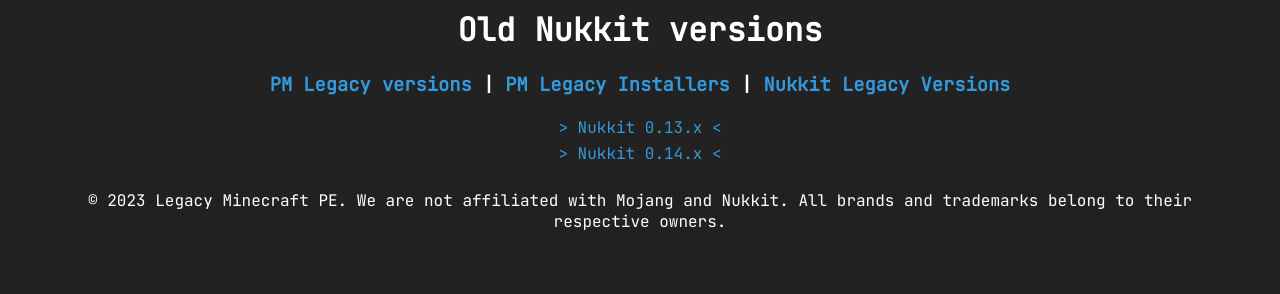
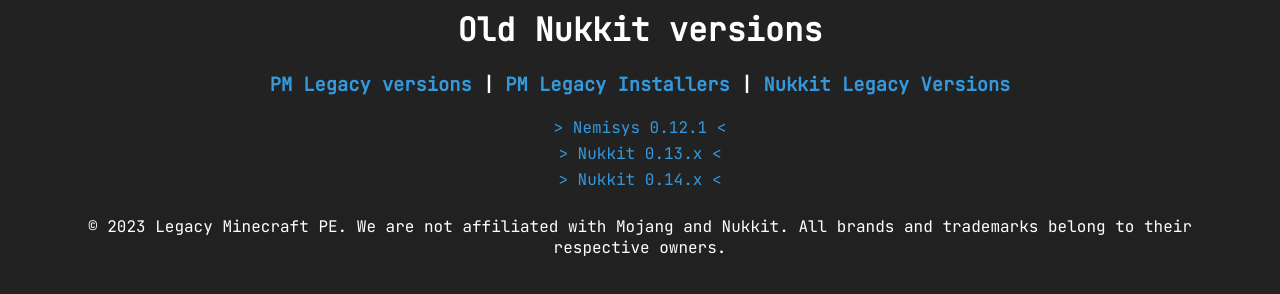
Before and after one commit to LegacyMinecraftPE/LegacyServerSoftware, a plain HTML site: page nukkit.html in a window 1280 px wide. Drawn offline with Linux system fonts and the light colour scheme.

Commit message:
Update nukkit.html

```diff
--- a/nukkit.html
+++ b/nukkit.html
@@ -8,6 +8,7 @@
     <h1>Old Nukkit versions</h1>
     <h3><a href="index.html">PM Legacy versions</a> | <a href="installers.html">PM Legacy Installers</a> | <a href="nukkit.html">Nukkit Legacy Versions</a></h3>
     <div class="versions">
+    <p><a href="assets/versions/nukkit/Nemisys0.12.zip">> Nemisys 0.12.1 <</a></p>
     <p><a href="assets/versions/nukkit/Nukkit_v0.13.x.jar">> Nukkit 0.13.x <</a></p>
     <p><a href="assets/versions/nukkit/Nukkit_v0.14.x.jar">> Nukkit 0.14.x <</a></p>
 
```
